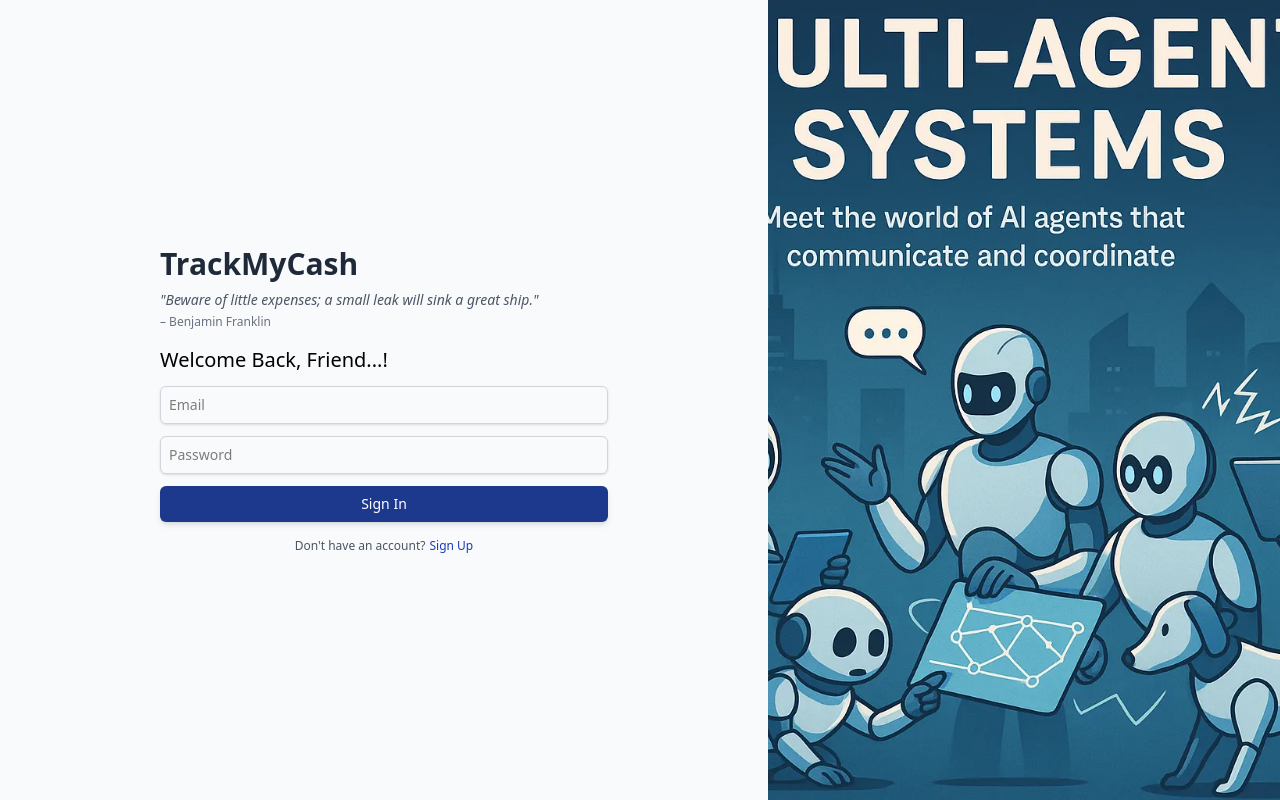
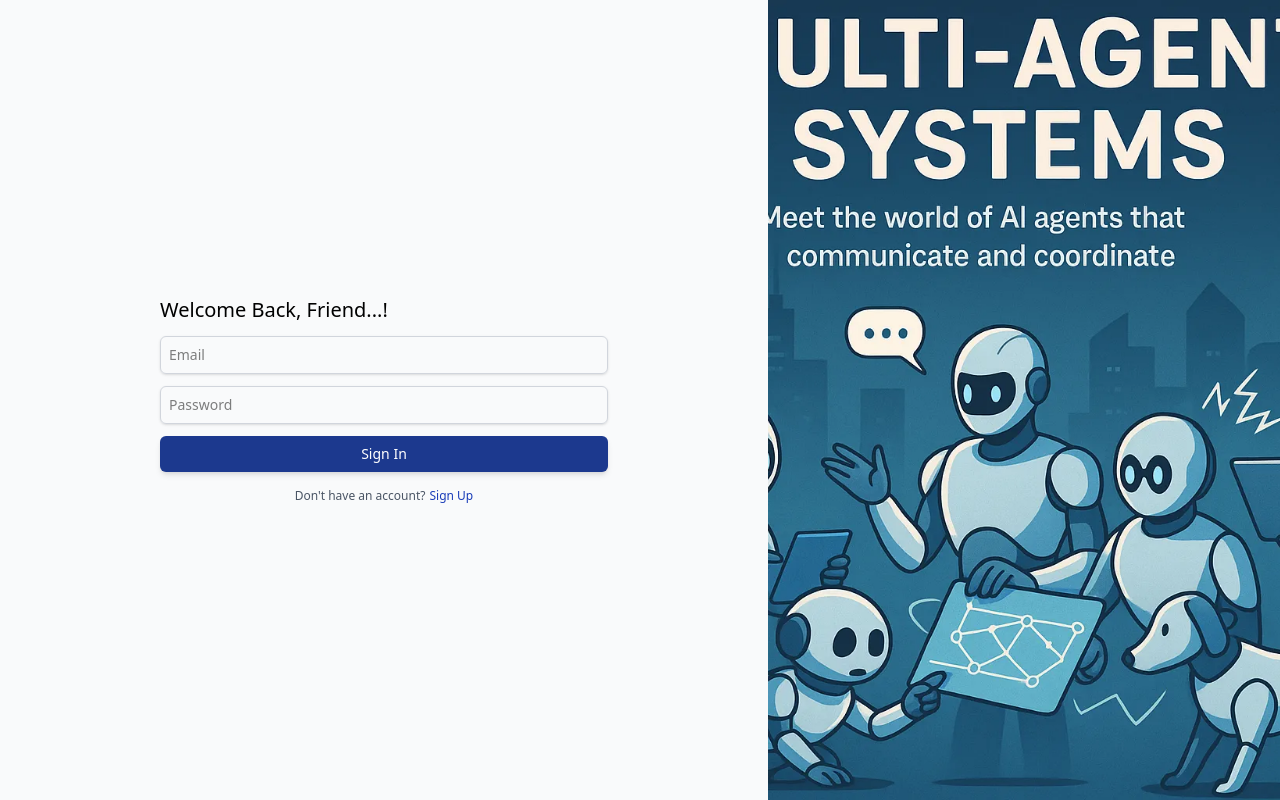
Before and after one commit to Praneeth3717/Multi_Agent_Bot, a React (Vite) app in the folder client/: page / in a window 1280 px wide. Built offline with nearby package versions, Linux system fonts and the light colour scheme.

Commit message:
typo-commit

```diff
--- a/client/src/pages/Home.jsx
+++ b/client/src/pages/Home.jsx
@@ -101,11 +101,6 @@ const Home = () => {
     <div className="min-h-screen w-full grid grid-cols-1 md:grid-cols-5 bg-white relative">
       <div className="col-span-1 md:col-span-3 flex items-center justify-center p-4 sm:p-5 md:p-8 bg-gray-50 relative z-10">
         <div className="w-full max-w-md px-4 sm:px-0">
-          <h1 className="text-xl sm:text-2xl md:text-3xl font-bold text-gray-800 mb-2">TrackMyCash</h1>
-          <p className="text-sm italic text-gray-600 mb-1">
-            "Beware of little expenses; a small leak will sink a great ship."
-          </p>
-          <p className="text-xs text-gray-500 mb-4">– Benjamin Franklin</p>
 
           <h2 className="text-base sm:text-lg md:text-xl font-medium mb-2 sm:mb-3">
             {isSignIn ? "Welcome Back, Friend...!" : "Sign Up and Go!"}
```
